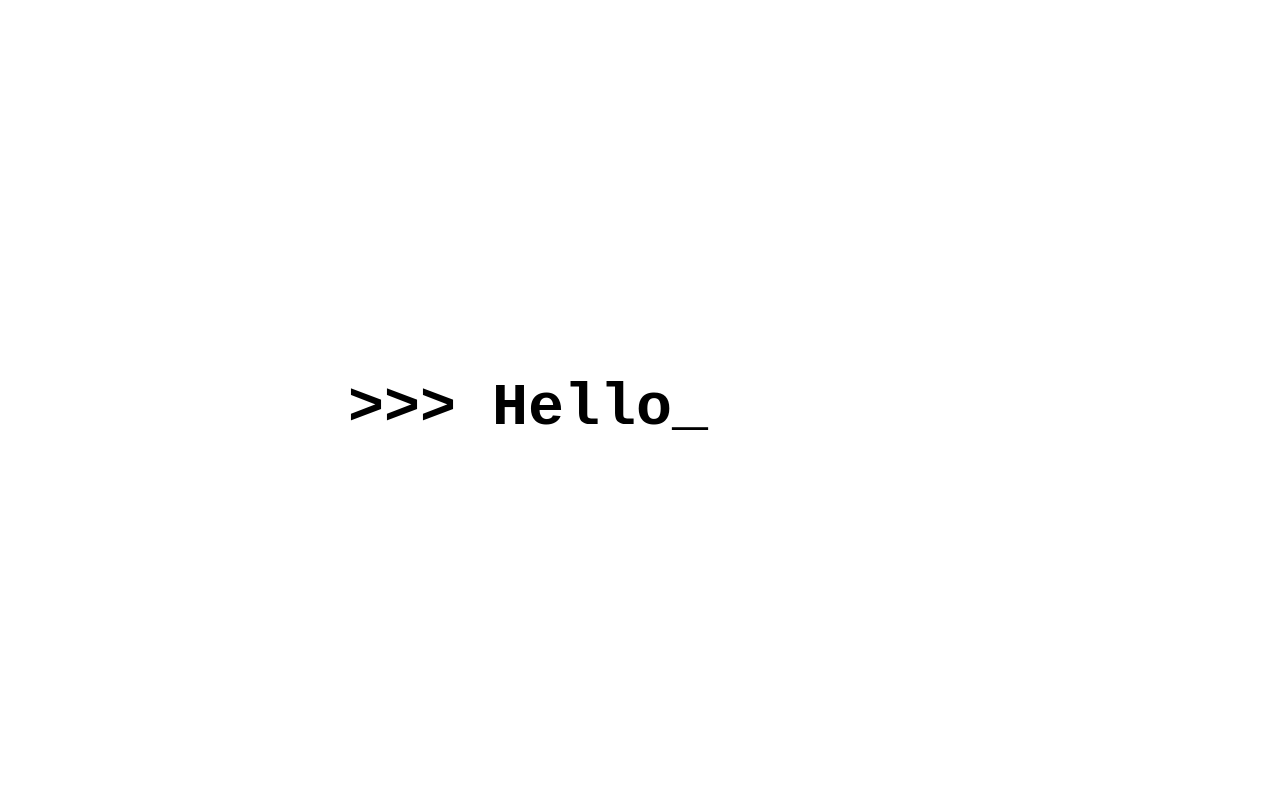
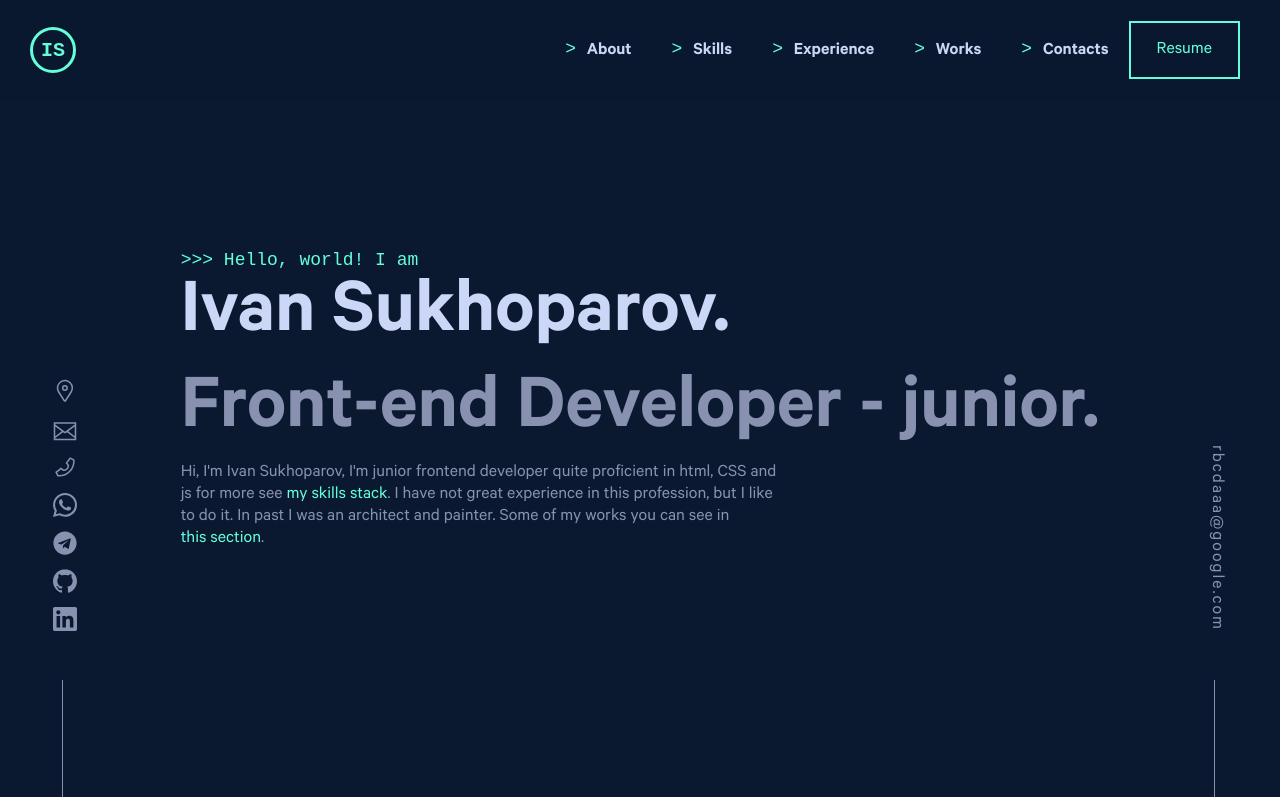
Before and after one commit to ivansukhoparov/019-06-personal-page, a website: page src/index.html in a window 1280 px wide. Shown: the top 797 px of the page. Drawn offline with nearby package versions, Linux system fonts and the light colour scheme; files that its build step writes are made by us from their sources.

Commit message:
create: create styles for menu and mobile menu

```diff
--- a/src/index.html
+++ b/src/index.html
@@ -15,26 +15,30 @@
     </div>
 
     <div class="page__menu nav hidden">
-        <div class="nav__logo logo">IS</div>
-        <ul class="nav__list">
+        <div class="nav__logo logo"><a href="#greating">IS</a></div>
+        <ol class="nav__list">
             <li class="nav__item">
-                <a class="nav__link" href="#">About</a>
+                <a class="nav__link" href="#about">About</a>
             </li>
             <li class="nav__item">
-                <a class="nav__link" href="#">Skills</a>
+                <a class="nav__link" href="#skills">Skills</a>
             </li>
             <li class="nav__item">
-                <a class="nav__link" href="#">Experience</a>
+                <a class="nav__link" href="#experience">Experience</a>
             </li>
             <li class="nav__item">
-                <a class="nav__link" href="#">Works</a>
+                <a class="nav__link" href="#projects">Works</a>
             </li>
             <li class="nav__item">
-                <a class="nav__link" href="#">Contacts</a>
+                <a class="nav__link" href="#contacts">Contacts</a>
             </li>
-        </ul>
-        <a class="button nav__button">Resume</a>
+            <li class="nav__item nav__item--special">
+                <a class="button nav__button">Resume</a>
+            </li>
+        </ol>
+        <button class="nav__toogle"><span class="visually-hidden">Open menu</span></button>
     </div>
+
 
     <div class="page__social social hidden">
         <ul class="social__list">
@@ -123,7 +127,7 @@
 
     </div>
 
-    <section class="page__content page__content--greating greating hidden">
+    <section id="greating" class="page__content page__content--greating greating hidden">
         <h2 class="visually-hidden">Introduction</h2>
         <p class="gearting__text special">>>> Hello, world! I am</p>
         <p class="greating__name">Ivan Sukhoparov.</p>
@@ -137,7 +141,7 @@
 
     </section>
 
-    <section class="page__content about hidden">
+    <section id="about" class="page__content about hidden">
         <h2 class="page__title title">About me</h2>
         <div class="about__wrapper">
             <p class="about__text text">Hello! My name is Ivan and I enjoy creating things that live on the
@@ -157,7 +161,7 @@
         </div>
     </section>
 
-    <section class="page__content skills hidden">
+    <section id="skills" class="page__content skills hidden">
         <h2 class="page__title title">Skills</h2>
         <ul class="skills__list">
             <li class="skills__item skill">
@@ -178,7 +182,7 @@
         </ul>
     </section>
 
-    <section class="page__content experience hidden">
+    <section id="experience" class="page__content experience hidden">
         <h2 class="page__title title">Skills</h2>
         <p class="experience__text">I dont have experience yet</p>
         <div class="experience__wrapper">
@@ -199,7 +203,7 @@
         </div>
     </section>
 
-    <section class="page__content projects hidden">
+    <section id="projects" class="page__content projects hidden">
         <h2 class="page__title title">Some Things I’ve Built</h2>
 
         <ul class="projects__list">
@@ -287,7 +291,7 @@
         </ul>
     </section>
 
-    <section class="page__content contacts hidden">
+    <section id="contacts" class="page__content contacts hidden">
         <h2 class="page__title title title--contacts">Get In Touch</h2>
         <p class="contacts__text">Although I’m not currently looking for any new opportunities, my inbox is always open.
             Whether you have a question or just want to say hi, I’ll try my best to get back to you!</p>
--- a/src/js/main.js
+++ b/src/js/main.js
@@ -1 +1,3 @@
-import "./modules/intro.js";
+/*import "./modules/intro.js";*/
+import "./modules/without_intro.js";
+import "./modules/smooth_scroll.js";
--- a/src/js/modules/intro.js
+++ b/src/js/modules/intro.js
@@ -98,4 +98,5 @@ function showPage(params) {
         element.classList.remove('hidden');
     });
 }
+
 load()
--- /dev/null
+++ b/src/js/modules/without_intro.js
@@ -0,0 +1,23 @@
+const cmdLine = document.querySelector('#cmd-line');
+function loadPage() {
+    document.querySelector('body').classList.add('page');
+    document.querySelector('body').classList.remove('intro');
+    cmdLine.classList.add('hidden');
+    showPage();
+}
+
+function showPage(params) {
+    const sections = document.querySelectorAll('section');
+    const menu = document.querySelector('.nav');
+    const social = document.querySelector('.social');
+    const email = document.querySelector('.page__email');
+
+    email.classList.remove('hidden');
+    social.classList.remove('hidden');
+    menu.classList.remove('hidden');
+    sections.forEach(element => {
+        element.classList.remove('hidden');
+    });
+}
+
+loadPage();
--- a/src/scss/blocks/logo.scss
+++ b/src/scss/blocks/logo.scss
@@ -1,9 +1,9 @@
 .logo {
     font-family: monospace, Arial, sans-serif;
-    color: #64ffda;
+    color: $special-color;
     font-size: 20px;
     font-weight: bold;
-    border: 3px solid #64ffda;
+    border: 3px solid $special-color;
     display: flex;
     width: 40px;
     height: 40px;
--- a/src/scss/blocks/nav.scss
+++ b/src/scss/blocks/nav.scss
@@ -1,37 +1,140 @@
 .nav {
     position: fixed;
     top: 0;
-    height: 100px;
-    width: 100%;
+
+    width: 100vw;
     display: flex;
     justify-content: space-between;
-    align-items: center;
+    align-items: flex-start;
+    background-color: rgba(10, 25, 47, 0.75);
+    backdrop-filter: blur(5px);
+    //padding: 20px;
+
+    &--mobile-open {
+        height: 100vh;
+    }
+
+    @media (min-width: $tablet-width) {
+        height: 100px;
+        align-items: center;
+    }
 }
 
 .nav__logo {
-    margin: 10px 30px;
+    margin: 30px 30px;
 }
 
 .nav__list {
     list-style: none;
     display: flex;
-    margin: 0 50px;
+    flex-direction: column;
+    justify-content: center;
+    position: fixed;
+    height: 100vh;
+    width: min(75vw, 400px);
+    background-color: #112240;
+    margin: 0;
+    padding: 0;
+    top: 0;
+    right: 0;
+    display: none;
+
+    @media (min-width: $tablet-width) {
+        display: flex;
+        flex-direction: row;
+        position: relative;
+        width: auto;
+        height: auto;
+        background: none;
+        align-items: center;
+        padding: 0 40px;
+    }
 }
 
-.nav__item {}
+.nav__item {
+    display: flex;
+    flex-direction: column;
+    align-items: center;
+
+    &::before {
+        content: "0" counter(item) ".";
+        color: $special-color;
+        font-weight: 400;
+        font-family: monospace, Arial, sans-serif;
+    }
+
+    &--special {
+        &::before {
+            content: none;
+        }
+    }
+
+    @media (min-width: $tablet-width) {
+        &::before {
+            content: none;
+        }
+    }
+}
 
 .nav__link {
 
     @include font-family-main;
-    padding: 20px;
+    padding: 8px;
+    margin: 0 0 20px 0;
     font-size: 18px;
-    color: $text-main;
+    color: $text-light;
     font-weight: 600;
 
     &::before {
-        content: "> ";
-        color: $special-color;
-        font-weight: 400;
-        @include font-family-console;
+        @media (min-width: $tablet-width) {
+            content: "> ";
+            color: $special-color;
+            font-weight: 400;
+            @include font-family-console;
+        }
+    }
+
+    @media (min-width: $tablet-width) {
+        padding: 20px;
+        margin: 0;
     }
 }
+
+.nav__button {
+
+    @include font-family-main;
+    margin: 0;
+    padding: 16px 26px;
+    font-size: 18px;
+    color: $special-color;
+    font-weight: 400;
+    border: 2px solid $special-color;
+    border-radius: 0;
+    transition: border-radius 300ms;
+
+    &:hover {
+        border-radius: 20px;
+        transition: border-radius 300ms;
+        cursor: pointer;
+    }
+
+    @media (min-width: $tablet-width) {
+        // margin: 0 50px 0 0;
+    }
+}
+
+.nav__toogle {
+    margin: 40px 30px;
+    padding: 0;
+    width: 46px;
+    height: 3px;
+    background: none;
+    border: none;
+    box-shadow: 0 12px 0 0 #64ffda, 0 24px 0 0 #64ffda;
+    border-top: 3px solid #64ffda;
+    z-index: 10;
+
+    @media (min-width: $tablet-width) {
+        display: none;
+    }
+}
--- a/src/scss/blocks/page.scss
+++ b/src/scss/blocks/page.scss
@@ -1,10 +1,13 @@
 .page {
+
+    min-width: 280px;
+    padding: 0;
+    margin: 0;
     align-items: center;
     background-color: $background-main;
     display: flex;
     flex-direction: column;
     justify-content: space-evenly;
-
     transition: background-color 2s;
 }
 
@@ -21,7 +24,6 @@
 }
 
 .page__content {
-    width: 70%;
     display: flex;
     flex-direction: column;
     justify-content: center;
--- a/src/scss/blocks/social.scss
+++ b/src/scss/blocks/social.scss
@@ -1,4 +1,10 @@
 .social {
+    display: none;
+
+    @media (min-width: $tablet-width) {
+        display: block;
+    }
+
     &::after {
         content: "";
         display: block;
--- a/src/scss/global/tags.scss
+++ b/src/scss/global/tags.scss
@@ -15,5 +15,8 @@ a {
     &:focus {
         color: $special-color;
     }
+}
 
+img {
+    max-width: 90vw;
 }
```
Also changed, not shown: src/js/modules/smooth_scroll.js (added).
